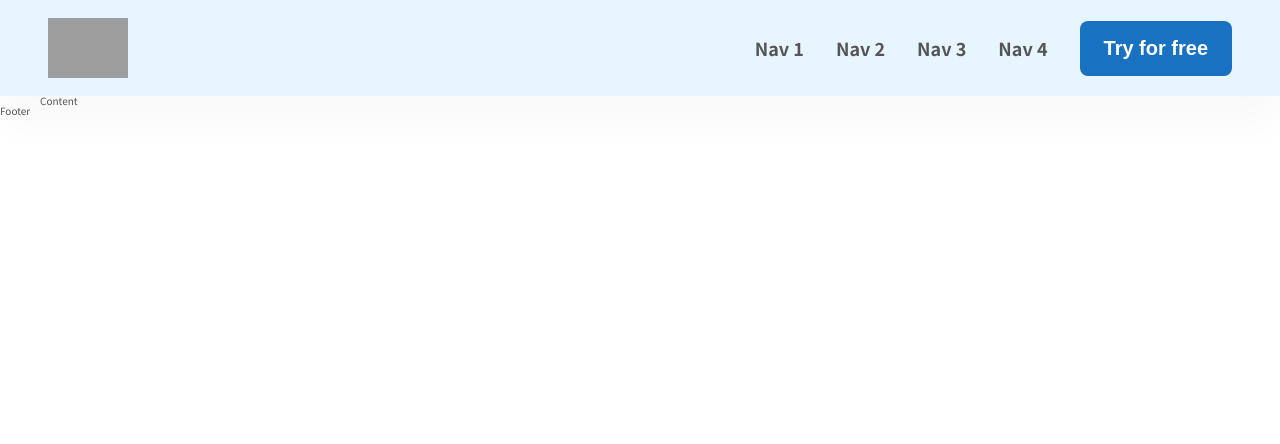
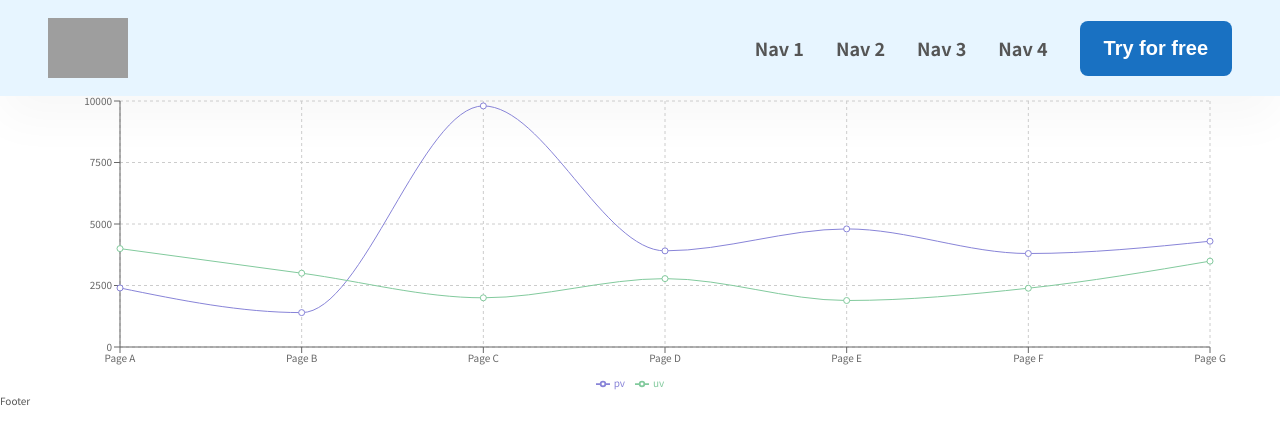
Before and after one commit to devb119/yumemi-coding-test, a React (Create React App) app: page / in a window 1280 px wide. Shown: the top 444 px of the page. Built offline with nearby package versions, Linux system fonts and the light colour scheme; no server answers; grey boxes are pictures that could not be loaded.

Commit message:
add chart to app

```diff
--- a/package.json
+++ b/package.json
@@ -9,6 +9,8 @@
     "react": "^18.2.0",
     "react-dom": "^18.2.0",
     "react-scripts": "5.0.1",
+    "react-spinners": "^0.13.4",
+    "recharts": "^2.1.13",
     "web-vitals": "^2.1.4"
   },
   "scripts": {
--- a/src/App.js
+++ b/src/App.js
@@ -1,11 +1,14 @@
 import './App.css';
 import Footer from './components/Layout/Footer';
 import Header from './components/Layout/Header';
+import Chart from './components/Chart';
 
 const App = () => (
   <>
     <Header />
-    <div className="container"> Content</div>
+    <div className="container">
+      <Chart />
+    </div>
     <Footer />
   </>
 );
```
Also changed, not shown: 1 other file (tests, documents, lock files or other folders).
